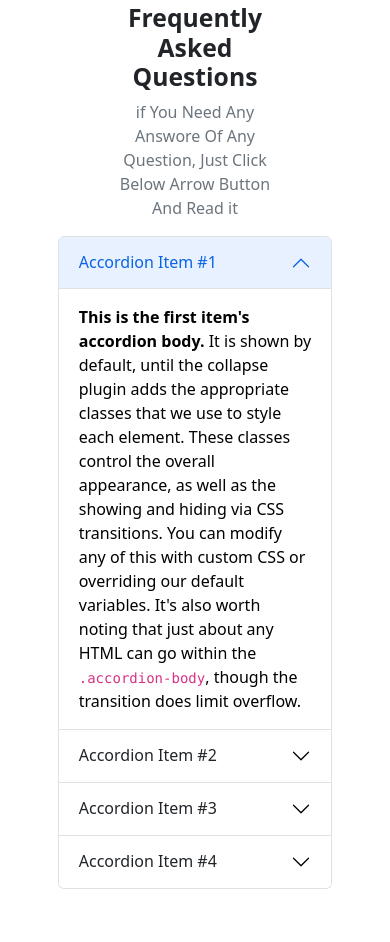
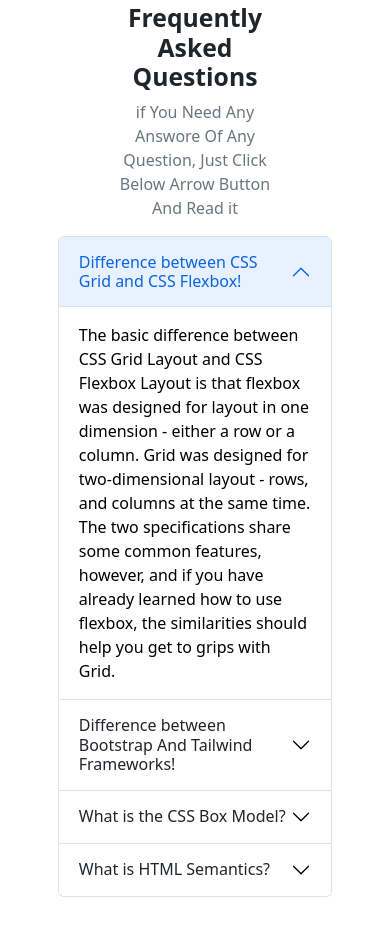
Before and after one commit to ProDesignerNurul/personal-demo-website, a plain HTML site: page index.html in a window 390 px wide. Shown: the part 4282-5224 px from the top of the page. Drawn offline with nearby package versions, Linux system fonts and the light colour scheme.

Commit message:
Complate some responsive work

```diff
--- a/index.html
+++ b/index.html
@@ -233,48 +233,44 @@
           <div class="accordion-item">
             <h2 class="accordion-header" id="headingOne">
               <button class="accordion-button" type="button" data-bs-toggle="collapse" data-bs-target="#collapseOne" aria-expanded="true" aria-controls="collapseOne">
-                Accordion Item #1
+                Difference between CSS Grid and CSS Flexbox!
               </button>
             </h2>
             <div id="collapseOne" class="accordion-collapse collapse show" aria-labelledby="headingOne" data-bs-parent="#accordionExample">
-              <div class="accordion-body">
-                <strong>This is the first item's accordion body.</strong> It is shown by default, until the collapse plugin adds the appropriate classes that we use to style each element. These classes control the overall appearance, as well as the showing and hiding via CSS transitions. You can modify any of this with custom CSS or overriding our default variables. It's also worth noting that just about any HTML can go within the <code>.accordion-body</code>, though the transition does limit overflow.
+              <div class="accordion-body">The basic difference between CSS Grid Layout and CSS Flexbox Layout is that flexbox was designed for layout in one dimension - either a row or a column. Grid was designed for two-dimensional layout - rows, and columns at the same time. The two specifications share some common features, however, and if you have already learned how to use flexbox, the similarities should help you get to grips with Grid.
               </div>
             </div>
           </div>
           <div class="accordion-item">
             <h2 class="accordion-header" id="headingTwo">
               <button class="accordion-button collapsed" type="button" data-bs-toggle="collapse" data-bs-target="#collapseTwo" aria-expanded="false" aria-controls="collapseTwo">
-                Accordion Item #2
+                Difference between Bootstrap And Tailwind Frameworks!
               </button>
             </h2>
             <div id="collapseTwo" class="accordion-collapse collapse" aria-labelledby="headingTwo" data-bs-parent="#accordionExample">
-              <div class="accordion-body">
-                <strong>This is the second item's accordion body.</strong> It is hidden by default, until the collapse plugin adds the appropriate classes that we use to style each element. These classes control the overall appearance, as well as the showing and hiding via CSS transitions. You can modify any of this with custom CSS or overriding our default variables. It's also worth noting that just about any HTML can go within the <code>.accordion-body</code>, though the transition does limit overflow.
+              <div class="accordion-body"> Developers describe Bootstrap as "Simple and flexible HTML, CSS, and JS for popular UI components and interactions". Bootstrap is the most popular HTML, CSS, and JS framework for developing responsive, mobile first projects on the web. On the other hand, Tailwind CSS is detailed as "A utility-first CSS framework for rapid UI development". Tailwind is different from frameworks like Bootstrap, Foundation, or Bulma in that it's not a UI kit. It doesn't have a default theme, and there are no build-in UI components. It comes with a menu of predesigned widgets to build your site with, but doesn't impose design decisions that are difficult to undo.
               </div>
             </div>
           </div>
           <div class="accordion-item">
             <h2 class="accordion-header" id="headingThree">
               <button class="accordion-button collapsed" type="button" data-bs-toggle="collapse" data-bs-target="#collapseThree" aria-expanded="false" aria-controls="collapseThree">
-                Accordion Item #3
+                What is the CSS Box Model?
               </button>
             </h2>
             <div id="collapseThree" class="accordion-collapse collapse" aria-labelledby="headingThree" data-bs-parent="#accordionExample">
-              <div class="accordion-body">
-                <strong>This is the third item's accordion body.</strong> It is hidden by default, until the collapse plugin adds the appropriate classes that we use to style each element. These classes control the overall appearance, as well as the showing and hiding via CSS transitions. You can modify any of this with custom CSS or overriding our default variables. It's also worth noting that just about any HTML can go within the <code>.accordion-body</code>, though the transition does limit overflow.
+              <div class="accordion-body">The CSS box model is a container that contains multiple properties including borders, margin, padding, and the content itself. It is used to create the design and layout of web pages. According to the CSS box model, the web browser supplies each element as a square prism.
               </div>
             </div>
           </div>
           <div class="accordion-item">
             <h2 class="accordion-header" id="headingThree">
               <button class="accordion-button collapsed" type="button" data-bs-toggle="collapse" data-bs-target="#collapseThree" aria-expanded="false" aria-controls="collapseThree">
-                Accordion Item #4
+                What is HTML Semantics?
               </button>
             </h2>
             <div id="collapseThree" class="accordion-collapse collapse" aria-labelledby="headingThree" data-bs-parent="#accordionExample">
-              <div class="accordion-body">
-                <strong>This is the third item's accordion body.</strong> It is hidden by default, until the collapse plugin adds the appropriate classes that we use to style each element. These classes control the overall appearance, as well as the showing and hiding via CSS transitions. You can modify any of this with custom CSS or overriding our default variables. It's also worth noting that just about any HTML can go within the <code>.accordion-body</code>, though the transition does limit overflow.
+              <div class="accordion-body">The core characteristic of a semantic element is that it clearly communicated its meaning to both the developer and the browser. These elements clearly define its content.
               </div>
             </div>
           </div>
--- a/style.css
+++ b/style.css
@@ -2,7 +2,7 @@
     margin-bottom: 80px;
 }
 
-@media screen and (max-width: 576px) {
+@media screen and (max-width: 992px) {
     .trusted-area{
         display: none;
     }
```
